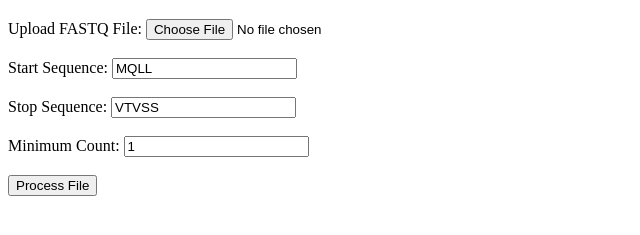
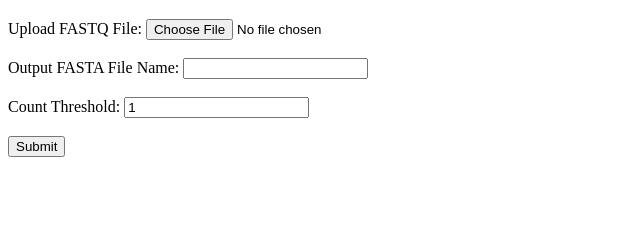
Before and after one commit to alexchang40/AVG_NGS_translation, a plain HTML site: page index.html in a window 1280 px wide. Shown: the part 61-296 px from the top of the page, without its empty margins (0-640 px from the left). Drawn offline with Linux system fonts and the light colour scheme.

Commit message:
Update index.html

```diff
--- a/index.html
+++ b/index.html
@@ -8,20 +8,17 @@
 </head>
 <body>
 	<h1>AvantGen NGS FASTQ Translation Tool</h1>
-	<form method = "POST" enctype="multipart/form-data" onsubmit="return validateForm()">
-		<label for="file">Upload FASTQ File:</label>
-		<input type="file" name="file" id="file" required><br><br>
+	<form action="/cgi-bin/translate_trim.cgi" method="post" enctype="multipart/form-data">
+        	<label for="input_file">Upload FASTQ File:</label>
+        	<input type="file" name="input_file" id="input_file" required><br><br>
 
-		<label for="start_seq">Start Sequence:</label>
-		<input type="text" name="start_seq" id="start_seq" value="MQLL" required><br><br>
+        	<label for="output_file">Output FASTA File Name:</label>
+       		<input type="text" name="output_file" id="output_file" required><br><br>
 
-		<label for="stop_seq">Stop Sequence:</label>
-	        <input type="text" name="stop_seq" id="stop_seq" value="VTVSS" required><br><br>
+        	<label for="input_count">Count Threshold:</label>
+        	<input type="number" name="input_count" id="input_count" value="1" min="1" required><br><br>
 
-		<label for="start_seq">Minimum Count:</label>
-		<input type="text" name="min_count" id="min_count" value="1" required><br><br>
-
-		<button type="submit">Process File</button>
-	</form>
+        	<input type="submit" value="Submit">
+    </form>
 </body>
 </html>
```
